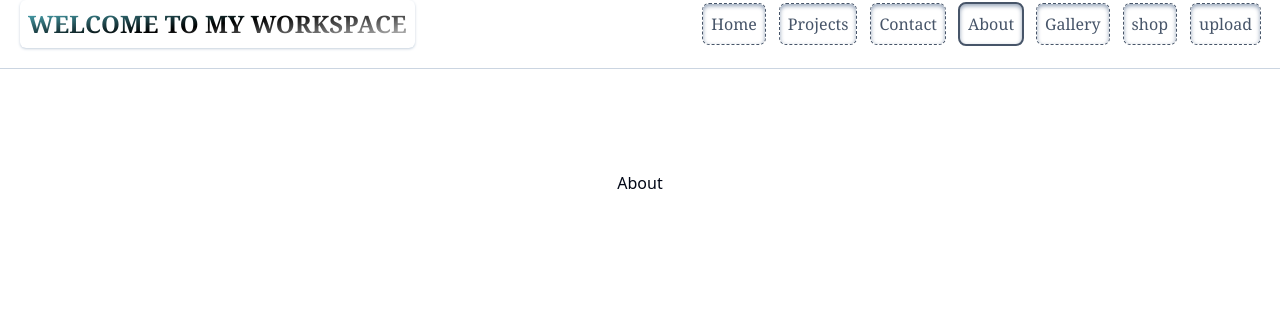
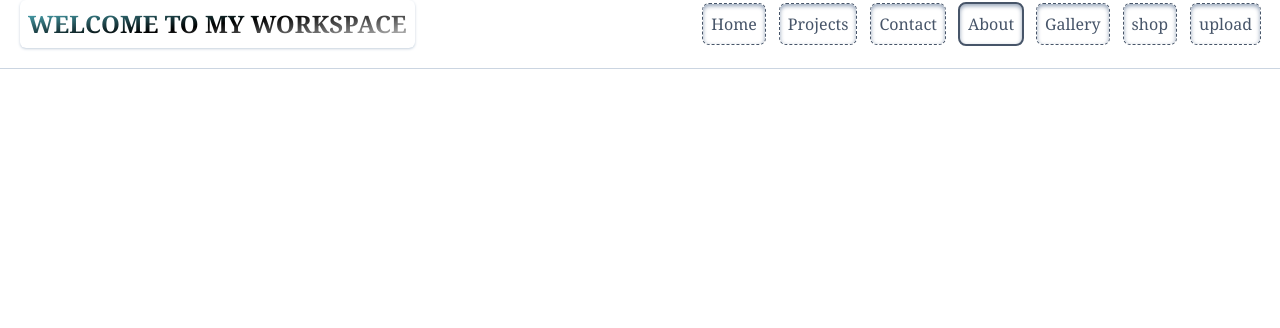
Before and after one commit to ditchk/bendev, a React (Vite) app: page /about in a window 1280 px wide. Shown: the part 108-436 px from the top of the page. Built offline with nearby package versions, Linux system fonts and the light colour scheme.

Commit message:
my first commit

```diff
--- a/src/_root/pages/About.tsx
+++ b/src/_root/pages/About.tsx
@@ -1,6 +1,8 @@
 const About = () => {
   return (
-    <div className="default_container">About</div>
+    <div className="default_container">
+
+    </div>
   )
 }
 
--- a/src/_root/pages/Home.tsx
+++ b/src/_root/pages/Home.tsx
@@ -27,15 +27,14 @@ const Home = () => {
                       width={400}
                       className="object-contain rounded-e-full rounded-t-full border-b-2 border-cyan-400"
                     />
+                    <div className="flex md:hidden">
+                      <Socials />
+                    </div>
               </div>
             )
           })}
         </ul>
-        <div className="flex md:hidden">
-          <Socials />
-        </div>
       </div>
-
     </div>
 
   )
```
